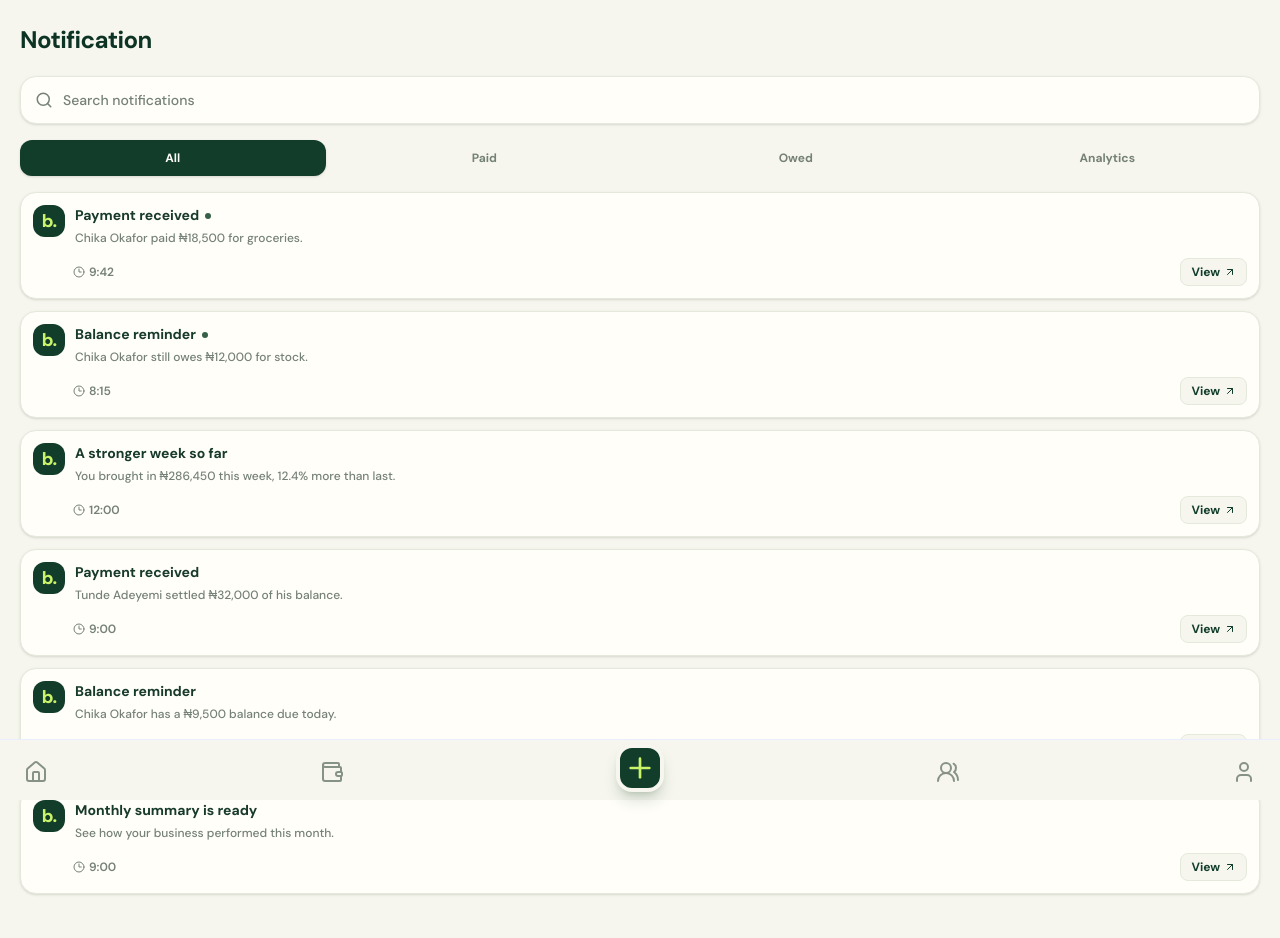
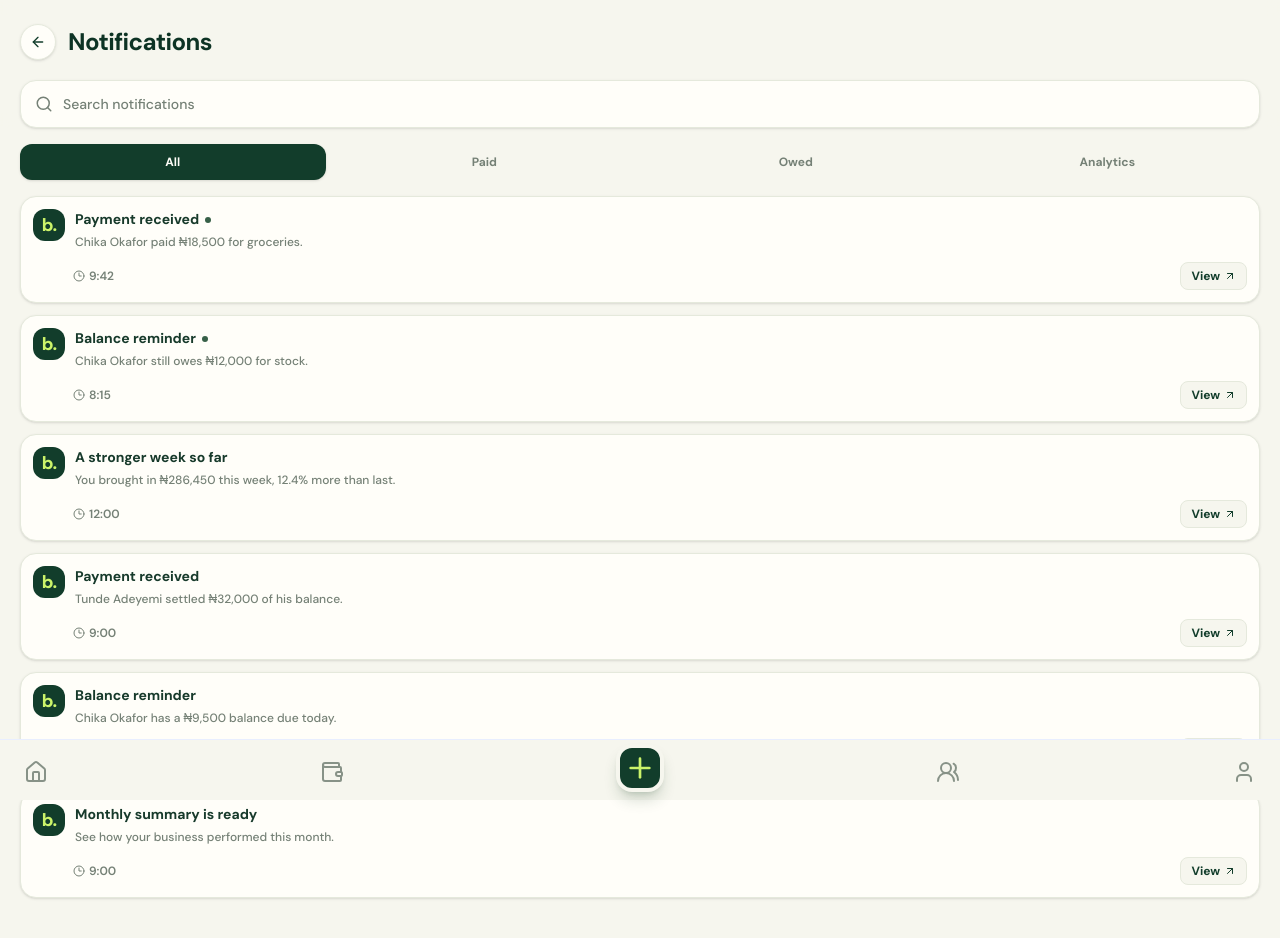
Before and after one commit to Aulli07/BalanceMe, a Next.js app: page /notifications in a window 1280 px wide. Shown: the top 938 px of the page. Built offline with nearby package versions, Linux system fonts and the light colour scheme.

Commit message:
I refactored the NotificationsHeader to include back navigation and improve layout

```diff
--- a/features/notifications/components/notifications-header.tsx
+++ b/features/notifications/components/notifications-header.tsx
@@ -1,4 +1,5 @@
-import { LuSearch } from "react-icons/lu";
+import Link from "next/link";
+import { LuArrowLeft, LuSearch } from "react-icons/lu";
 
 type NotificationsHeaderProps = {
   query: string;
@@ -8,9 +9,18 @@ type NotificationsHeaderProps = {
 export function NotificationsHeader({ query, onQueryChange }: NotificationsHeaderProps) {
   return (
     <header className="sticky top-0 z-10 bg-[var(--paper)]/95 px-5 pt-6 backdrop-blur-sm">
-      <h1 className="text-2xl font-bold tracking-tight text-[var(--forest-dark)]">
-        Notification
-      </h1>
+      <div className="flex items-center gap-3">
+        <Link
+          href="/"
+          aria-label="Back to dashboard"
+          className="grid size-9 place-items-center rounded-full border border-[var(--line)] bg-[var(--surface)] text-[var(--forest)] shadow-sm"
+        >
+          <LuArrowLeft className="size-4" aria-hidden="true" />
+        </Link>
+        <h1 className="text-2xl font-bold tracking-tight text-[var(--forest-dark)]">
+          Notifications
+        </h1>
+      </div>
 
       <label className="mt-5 flex h-12 items-center gap-2.5 rounded-2xl border border-[var(--line)] bg-[var(--surface)] px-3.5 text-[var(--muted)] shadow-sm shadow-[var(--forest)]/5 focus-within:border-[var(--forest-soft)] focus-within:ring-4 focus-within:ring-[var(--lime)]/20">
         <LuSearch className="size-4.5 shrink-0" aria-hidden="true" />
```
